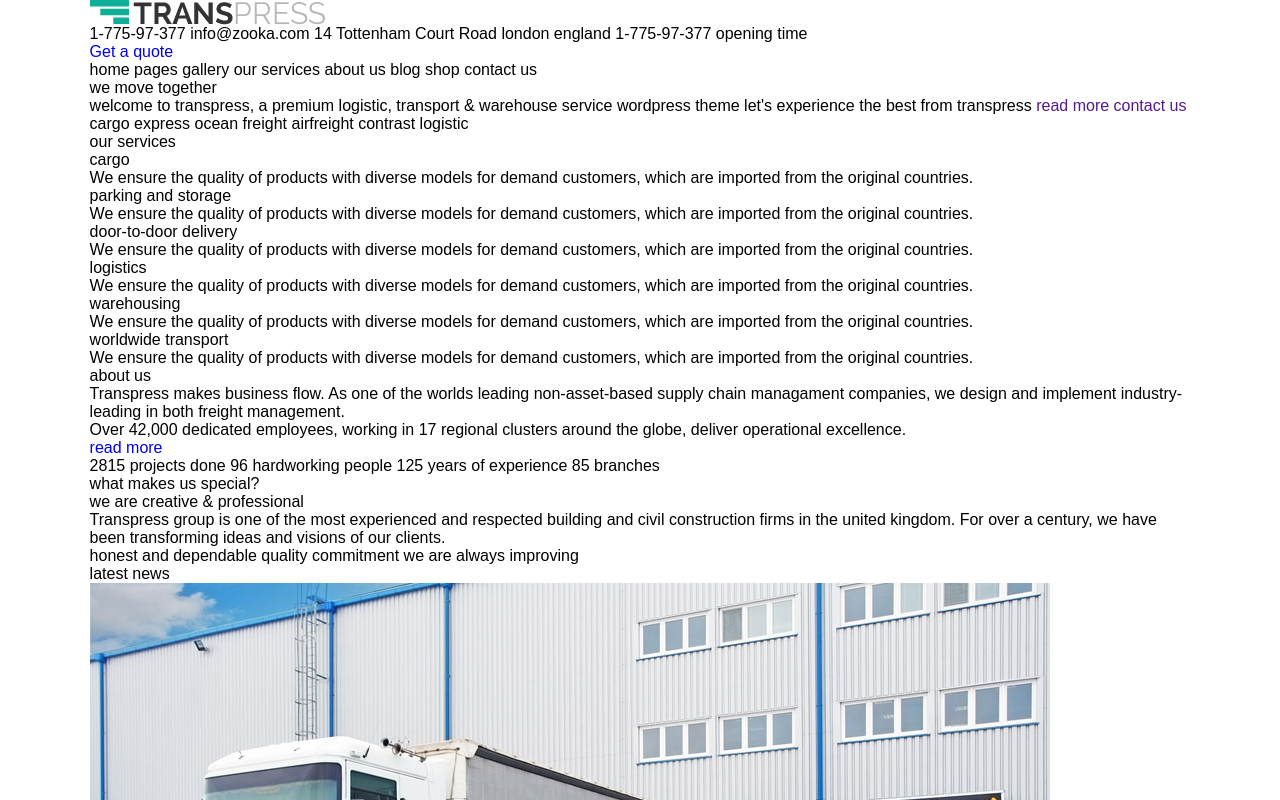
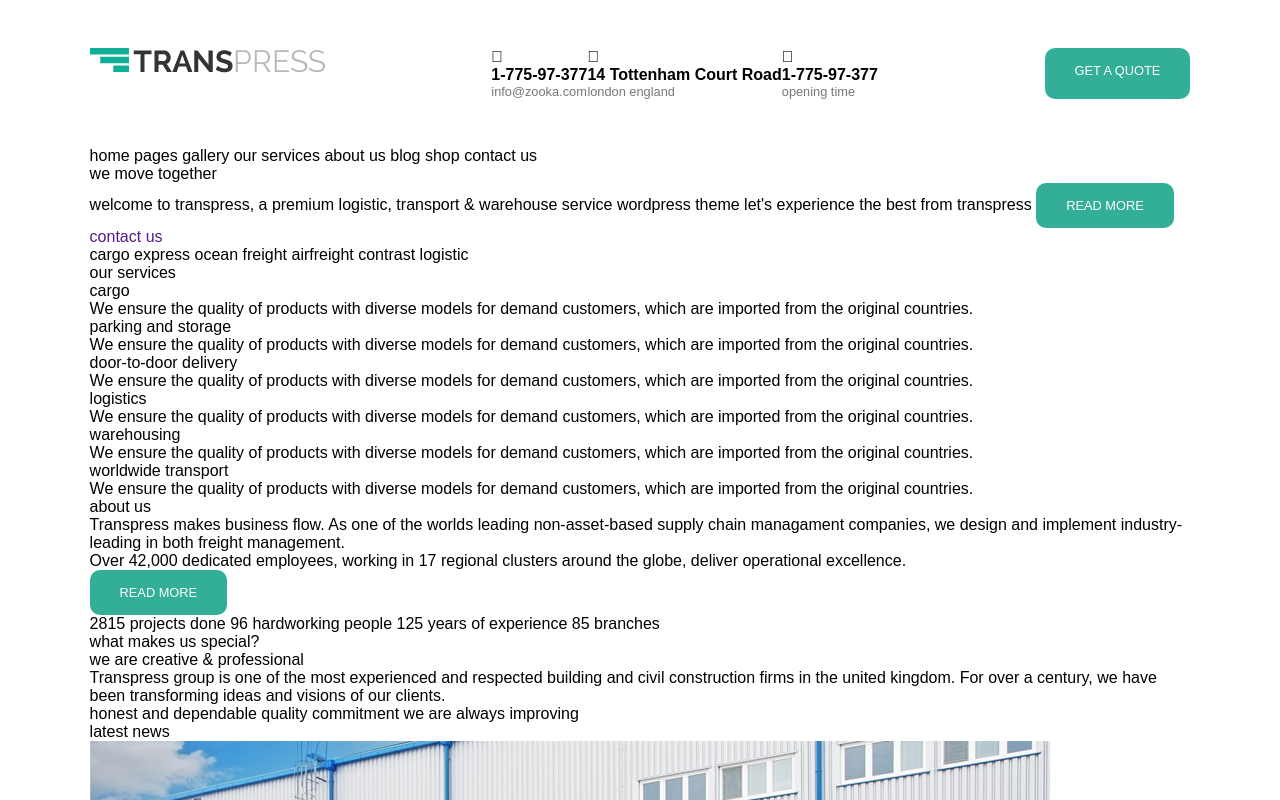
Before and after one commit to mdheerajprdxn/transpress, a plain HTML site: page index.html in a window 1280 px wide. Shown: the top 800 px of the page. Drawn offline with Linux system fonts and the light colour scheme.

Commit message:
[css] header done

```diff
--- a/assets/css/style.css
+++ b/assets/css/style.css
@@ -103,15 +103,77 @@ li {
   width: 86%;
   margin: 0 auto;
 }
+
+/* GENERAL STYLES */
+
+.green-link {
+  background-color: #32AF96;
+  color: white;
+  padding: 15px 30px;
+  border-radius: 10px;
+  text-transform: uppercase;
+  font-size: 0.8rem;
+}
+
 /*=================================
   Header styling starts here
 =================================*/
 
+/* HEADER */
 
+.top-header {
+  padding: 3rem 0;
+  display: flex;
+  justify-content: space-between;
+}
 
+.header-info {
+  display: flex;
+}
+.header-info-desc {
+  display: flex;
+  flex-flow: column;
+}
 
+.phone-icon:before {
+  content: "\f095";
+}
 
+.home-icon:before {
+  content: "\f015";
+}
 
+.clock-icon:before {
+  content: "\f017";
+}
+
+.header-info-item {
+  display: flex;
+  margin-right: 20px;
+}
+
+.header-info-item .fa::before{
+  color: #32AF96;
+  font-size: 2rem;
+  padding-right:20px;
+}
+
+.header-info {
+  display: flex;
+  /* flex-basis: 60%; */
+}
+
+.header-info-desc span:nth-child(1) {
+  font-weight: 600;
+}
+.header-info-desc span:nth-child(2) {
+  font-size: 0.8rem;
+  color: #777;
+}
+
+.header-info ul{
+  display: flex;
+}
 /*=================================
   Header styling ends here
 =================================*/
```
